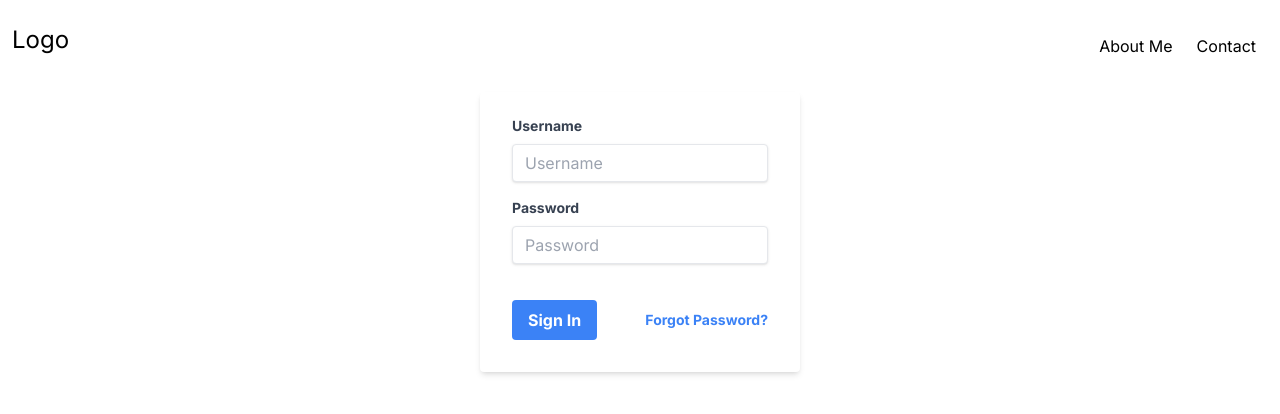
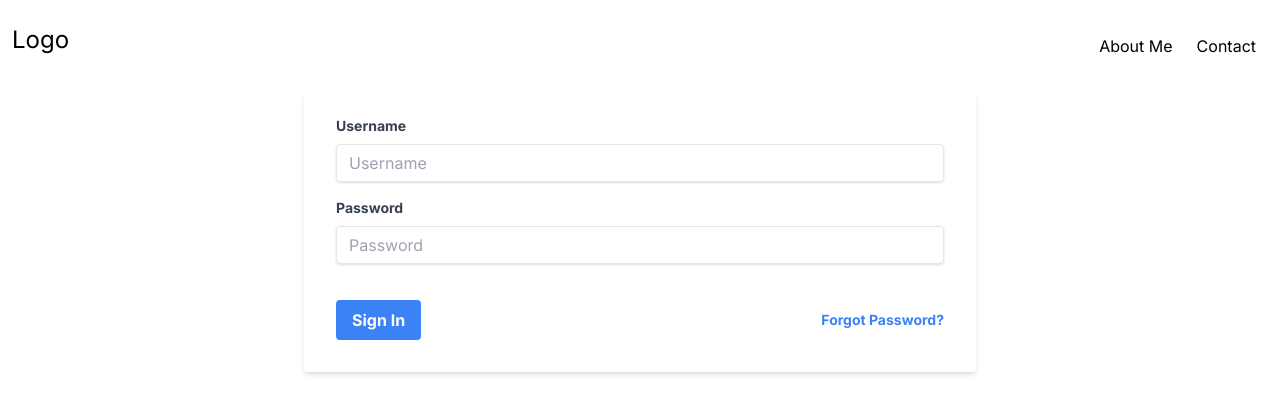
Before and after one commit to Giannidluca93/gallery, a Next.js app: page /login in a window 1280 px wide. Shown: the top 414 px of the page. Built offline with nearby package versions, Linux system fonts and the light colour scheme.

Commit message:
change htmlFor and add max-w

```diff
--- a/app/(auth)/login/page.tsx
+++ b/app/(auth)/login/page.tsx
@@ -1,11 +1,11 @@
 const Login = () => {
   return (
-    <div className='w-full max-w-xs'>
+    <div className='w-full max-w-xs sm:max-w-2xl'>
       <form className='mb-4 rounded bg-white px-8 pb-8 pt-6 shadow-md'>
         <div className='mb-4'>
           <label
             className='mb-2 block text-sm font-bold text-gray-700'
-            for='username'
+            htmlFor='username'
           >
             Username
           </label>
```
